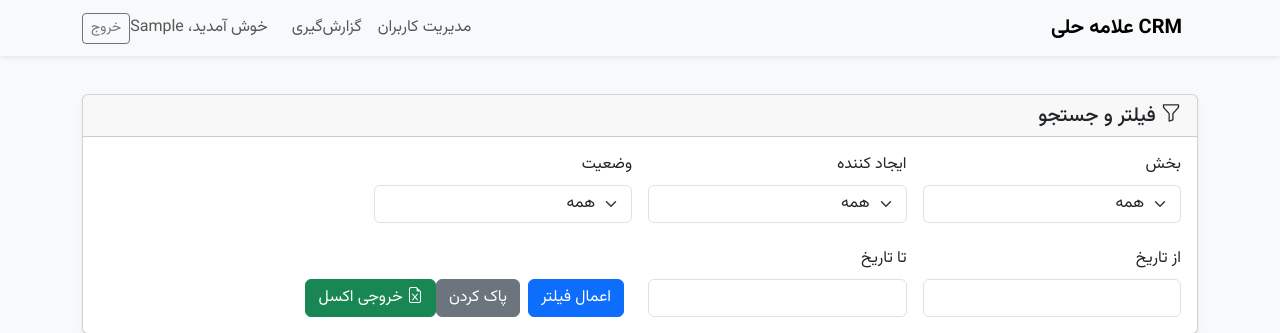
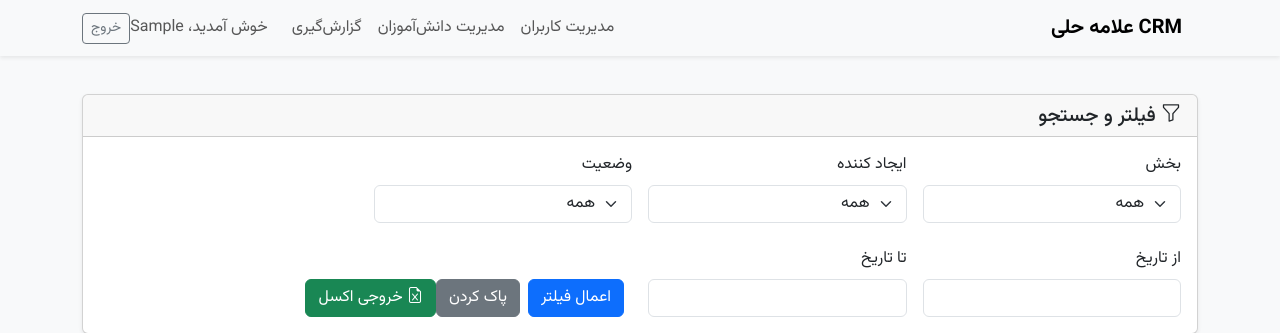
Before and after one commit to AllamehHelli/CRM, a Flask app: page / in a window 1280 px wide. Shown: the top 333 px of the page. Run offline with Flask 3, Linux system fonts and the light colour scheme; the visitor is signed in with stand-in values (Sample User, id 1); data comes from the database, SQL or seed files in the repository; data that the repository does not hold is empty; some libraries are stand-ins or nearby versions.

Commit message:
Update base.html

```diff
--- a/templates/base.html
+++ b/templates/base.html
@@ -19,6 +19,7 @@
                 <ul class="navbar-nav me-auto mb-2 mb-lg-0">
                     {% if current_user.is_authenticated and current_user.role == 'admin' %}
                         <li class="nav-item"><a class="nav-link" href="{{ url_for('manage_users') }}">مدیریت کاربران</a></li>
+                        <li class="nav-item"><a class="nav-link" href="{{ url_for('manage_students') }}">مدیریت دانش‌آموزان</a></li>
                         <li class="nav-item"><a class="nav-link" href="{{ url_for('reports') }}">گزارش‌گیری</a></li>
                     {% endif %}
                 </ul>
@@ -48,7 +49,6 @@
     <script src="https://cdn.jsdelivr.net/npm/bootstrap@5.3.3/dist/js/bootstrap.bundle.min.js"></script>
     <script src="https://unpkg.com/persian-date@1.1.0/dist/persian-date.min.js"></script>
     <script src="https://unpkg.com/persian-datepicker@1.2.0/dist/js/persian-datepicker.min.js"></script>
-    <!-- Chart.js -->
     <script src="https://cdn.jsdelivr.net/npm/chart.js"></script>
     {% block scripts %}{% endblock %}
 </body>
```
